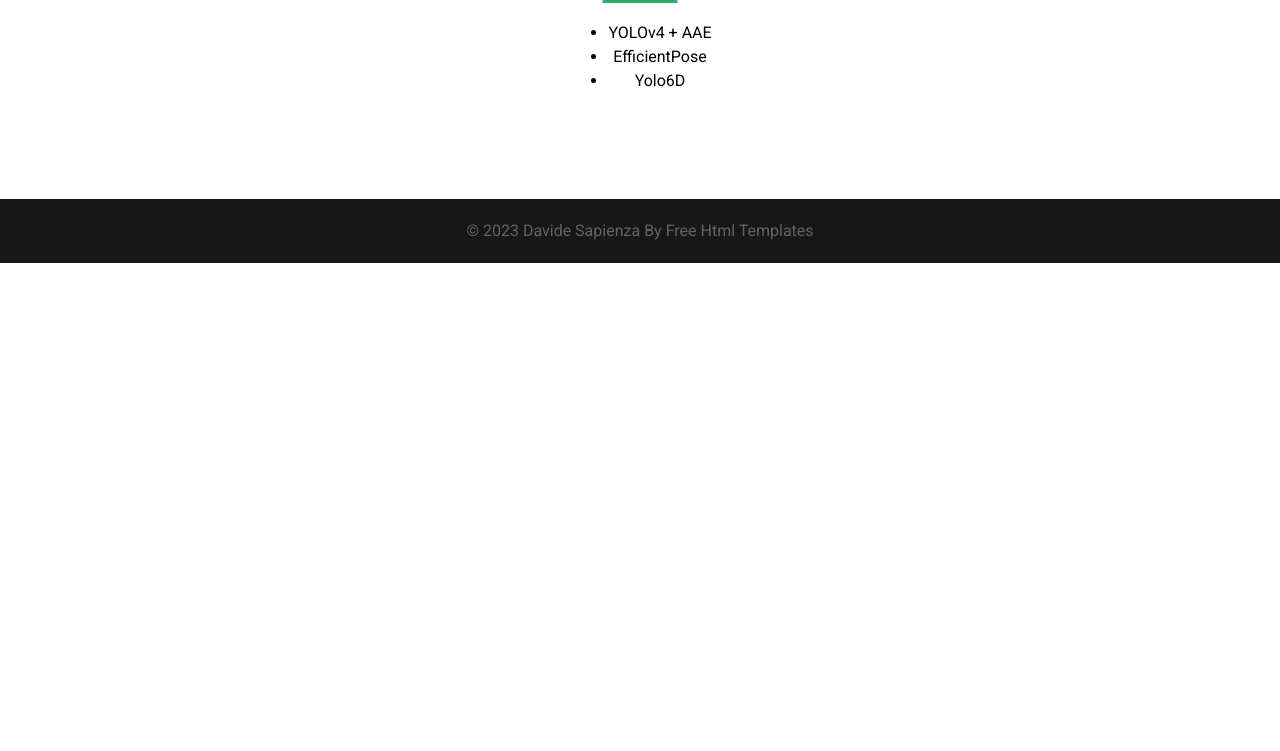
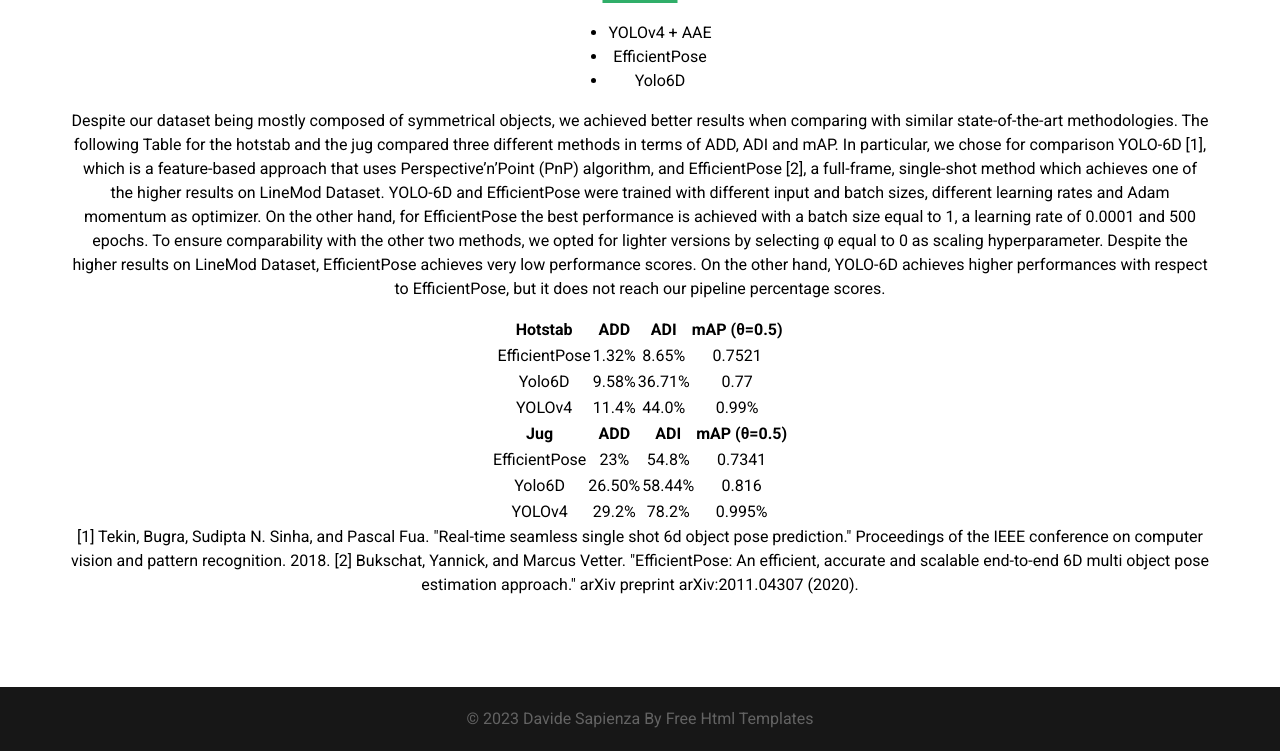
Before and after one commit to sapienzadavide/uwpose.github.io, a plain HTML site: page benchmarks.html in a window 1280 px wide. Shown: the part 1126-1877 px from the top of the page. Before the commit the page ends 1389 px from the top, so only its background shows below. Drawn offline with nearby package versions, Linux system fonts and the light colour scheme.

Commit message:
Add method comparison results.
Signed-off-by: Davide Sapienza <sapienza.dav@gmail.com>

```diff
--- a/benchmarks.html
+++ b/benchmarks.html
@@ -215,6 +215,78 @@
           </p>
         </div>
       </div>
+      <div class="box">
+        <div class="detail-box">
+          <p>
+            Despite our dataset being mostly composed of symmetrical objects, we achieved better results when comparing with similar state-of-the-art methodologies. The following Table for the hotstab and the jug compared three different methods in terms of ADD, ADI and mAP. In particular, we chose for comparison YOLO-6D [1], which is a feature-based approach that uses Perspective’n’Point (PnP) algorithm, and EfficientPose [2], a full-frame, single-shot
+method which achieves one of the higher results on LineMod Dataset. YOLO-6D and EfficientPose were trained with different input and batch sizes, different learning rates and
+Adam momentum as optimizer. On the other hand, for EfficientPose the best performance is achieved with a batch size equal to 1, a learning rate of 0.0001 and 500 epochs. To ensure comparability with the other two methods, we opted for lighter versions by selecting φ equal to 0 as scaling hyperparameter. Despite the higher results on LineMod Dataset, EfficientPose achieves very low performance scores. On the other hand, YOLO-6D achieves higher performances with respect to EfficientPose, but it does not reach our pipeline percentage scores.
+
+          </p>
+
+        </div>
+        <div class="detail-box">
+          <table>
+            <tr>
+              <th>Hotstab</th>
+              <th>ADD</th>
+              <th>ADI</th>
+              <th>mAP (θ=0.5)</th>
+            </tr>
+            <tr>
+              <td>EfficientPose</td>
+              <td>1.32%</td>
+              <td>8.65%</td>
+              <td>0.7521</td>
+            </tr>
+            <tr>
+              <td>Yolo6D</td>
+              <td>9.58% </td>
+              <td>36.71% </td>
+              <td>0.77</td>
+            </tr>
+            <tr>
+              <td>YOLOv4</td>
+              <td>11.4%</td>
+              <td>44.0%</td>
+              <td>0.99%</td>
+            </tr>
+          </table>
+        </div>
+        <div class="detail-box">
+          <table>
+            <tr>
+              <th>Jug</th>
+              <th>ADD</th>
+              <th>ADI</th>
+              <th>mAP (θ=0.5)</th>
+            </tr>
+            <tr>
+              <td>EfficientPose</td>
+              <td>23%</td>
+              <td>54.8%</td>
+              <td>0.7341</td>
+            </tr>
+            <tr>
+              <td>Yolo6D</td>
+              <td>26.50% </td>
+              <td>58.44% </td>
+              <td>0.816</td>
+            </tr>
+            <tr>
+              <td>YOLOv4</td>
+              <td>29.2%</td>
+              <td>78.2%</td>
+              <td>0.995%</td>
+            </tr>
+          </table>
+        </div>
+        <div class="'detail-box">
+          [1] Tekin, Bugra, Sudipta N. Sinha, and Pascal Fua. "Real-time seamless single shot 6d object pose prediction." Proceedings of the IEEE conference on computer vision and pattern recognition. 2018.
+
+          [2] Bukschat, Yannick, and Marcus Vetter. "EfficientPose: An efficient, accurate and scalable end-to-end 6D multi object pose estimation approach." arXiv preprint arXiv:2011.04307 (2020).
+        </div>
+      </div>
     </div>
   </section>
   <!-- end info_section -->
```
Also changed, not shown: overview.html (+5 -4 lines).
